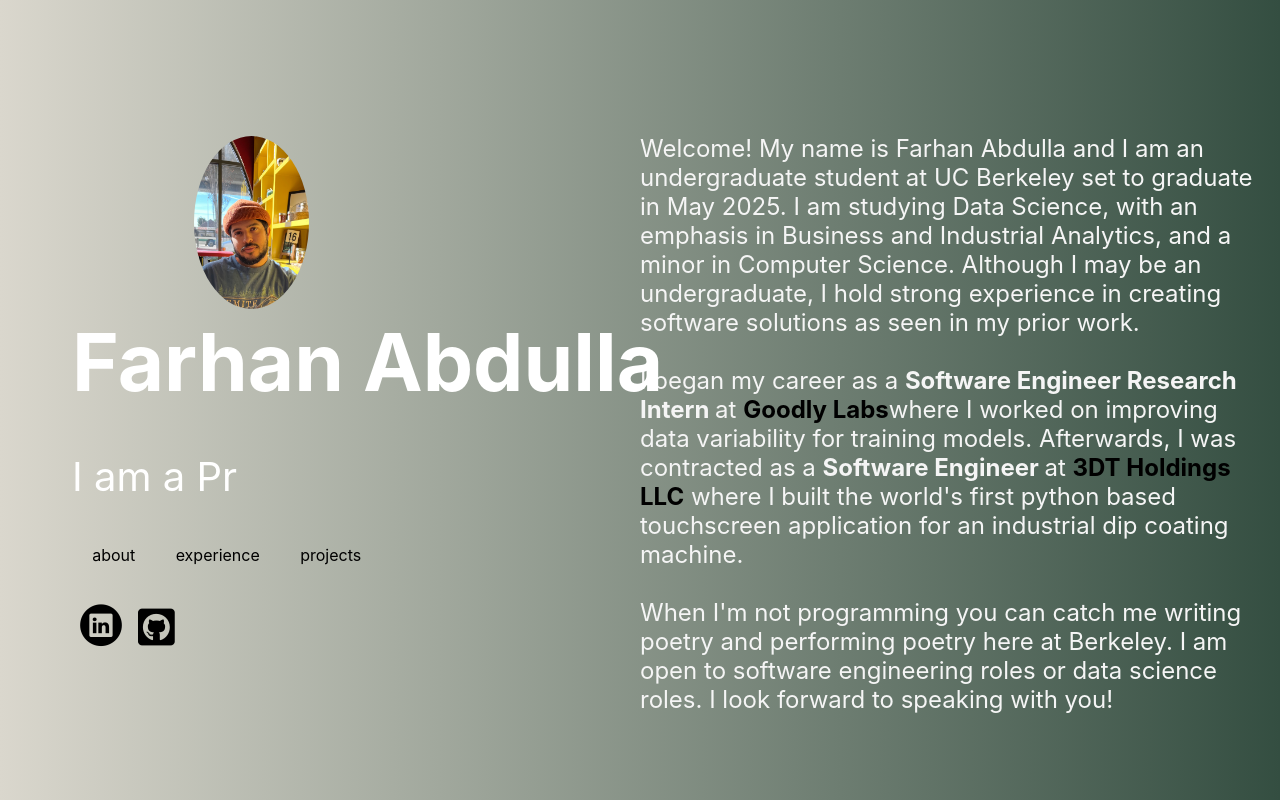
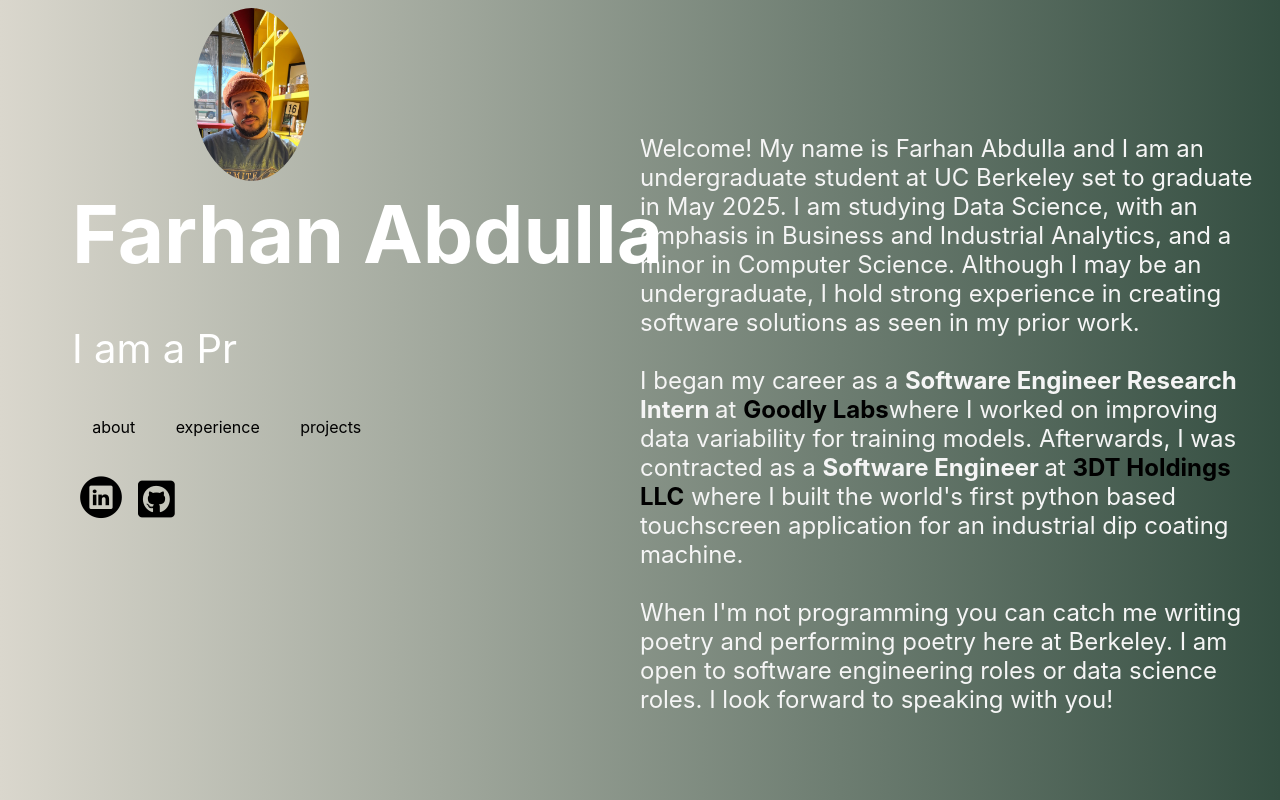
Before and after one commit to Fabdulla1/Farhan-Abdulla, a React (Vite) app: page / in a window 1280 px wide. Shown: the top 800 px of the page. Built offline with nearby package versions, Linux system fonts and the light colour scheme.

Commit message:
fixed bottom margin for a container

```diff
--- a/src/App.jsx
+++ b/src/App.jsx
@@ -339,7 +339,7 @@ function App() {
                     color: 'white',
                     width: '50%',
                     marginLeft: '5%',
-                    marginTop: '10%'
+                    marginBottom: '20%'
                 }}>
                     <div style={{marginLeft: '10%'}}>
                         <img src={pfp} alt="Farhan Abdulla" style={{
```
